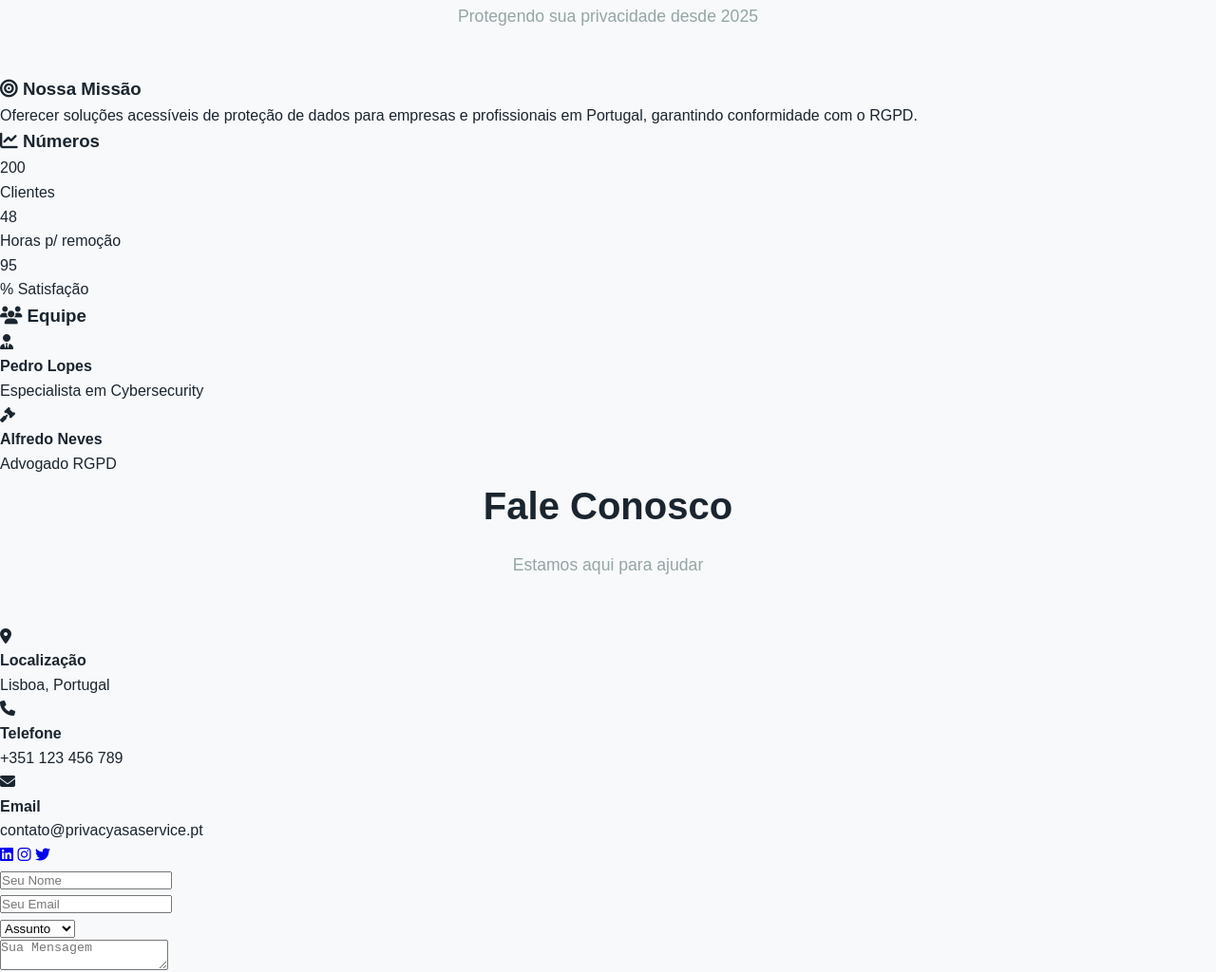
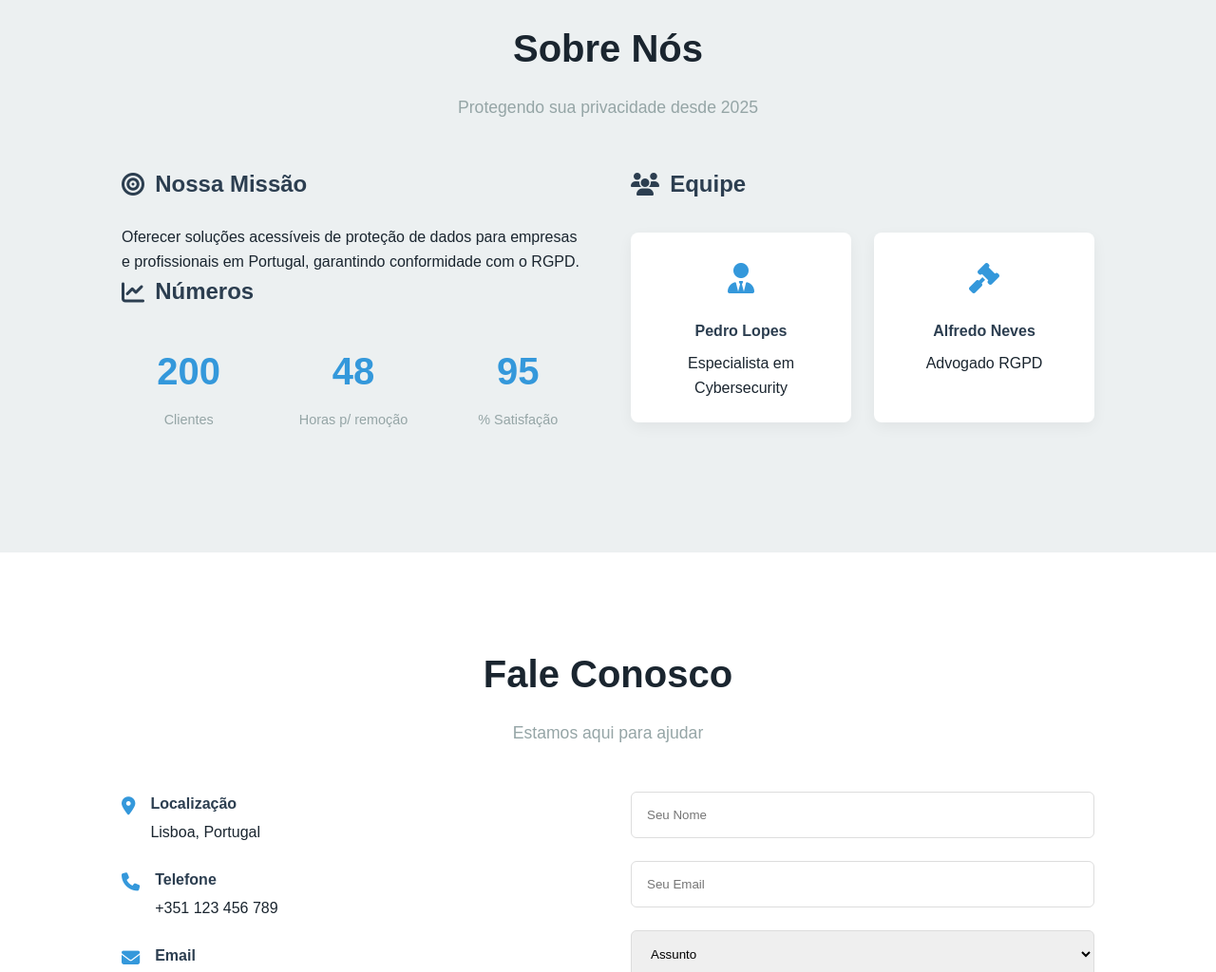
Before and after one commit to alexxanorafa/Privacy-as-a-Service-PT, a plain HTML site: page index.html in a window 1280 px wide. Shown: the part 1776-2800 px from the top of the page at 95% size. Drawn offline with Linux system fonts and the light colour scheme.

Commit message:
Update styles.css

```diff
--- a/styles.css
+++ b/styles.css
@@ -516,3 +516,151 @@ body {
         transform: none;
     }
 }
+/* Seção Sobre */
+.about-section {
+    padding: 6rem 10%;
+    background: var(--light);
+}
+
+.about-grid {
+    display: flex;
+    gap: 3rem;
+    margin-top: 3rem;
+}
+
+.about-text, .team {
+    flex: 1;
+}
+
+.about-text h3, .team h3 {
+    font-size: 1.5rem;
+    margin-bottom: 1.5rem;
+    display: flex;
+    align-items: center;
+    gap: 0.7rem;
+    color: var(--primary);
+}
+
+.stats {
+    display: flex;
+    gap: 2rem;
+    margin: 2rem 0;
+}
+
+.stat {
+    text-align: center;
+    flex: 1;
+}
+
+.stat-number {
+    font-size: 2.5rem;
+    font-weight: 700;
+    color: var(--secondary);
+    margin-bottom: 0.5rem;
+}
+
+.stat-label {
+    color: var(--gray);
+    font-size: 0.9rem;
+}
+
+.team-members {
+    display: flex;
+    gap: 1.5rem;
+    margin-top: 2rem;
+}
+
+.member {
+    background: white;
+    padding: 1.5rem;
+    border-radius: 8px;
+    box-shadow: 0 5px 15px rgba(0,0,0,0.05);
+    text-align: center;
+    flex: 1;
+}
+
+.member-icon {
+    font-size: 2rem;
+    color: var(--secondary);
+    margin-bottom: 1rem;
+}
+
+.member h4 {
+    margin-bottom: 0.5rem;
+    color: var(--primary);
+}
+
+/* Seção Contatos */
+.contact-section {
+    padding: 6rem 10%;
+    background: white;
+}
+
+.contact-grid {
+    display: flex;
+    gap: 3rem;
+    margin-top: 3rem;
+}
+
+.contact-info, .contact-form {
+    flex: 1;
+}
+
+.info-item {
+    display: flex;
+    gap: 1rem;
+    margin-bottom: 1.5rem;
+    align-items: flex-start;
+}
+
+.info-item i {
+    font-size: 1.2rem;
+    color: var(--secondary);
+    margin-top: 0.3rem;
+}
+
+.info-item h4 {
+    color: var(--primary);
+    margin-bottom: 0.3rem;
+}
+
+.social-links {
+    display: flex;
+    gap: 1rem;
+    margin-top: 2rem;
+}
+
+.social-links a {
+    color: var(--secondary);
+    font-size: 1.5rem;
+}
+
+.contact-form .form-group {
+    margin-bottom: 1.5rem;
+}
+
+.contact-form input,
+.contact-form select,
+.contact-form textarea {
+    width: 100%;
+    padding: 1rem;
+    border: 1px solid #ddd;
+    border-radius: 6px;
+    font-family: inherit;
+}
+
+.contact-form textarea {
+    min-height: 150px;
+    resize: vertical;
+}
+
+/* Responsividade */
+@media (max-width: 768px) {
+    .about-grid, .contact-grid {
+        flex-direction: column;
+    }
+
+    .team-members {
+        flex-direction: column;
+    }
+}
```
